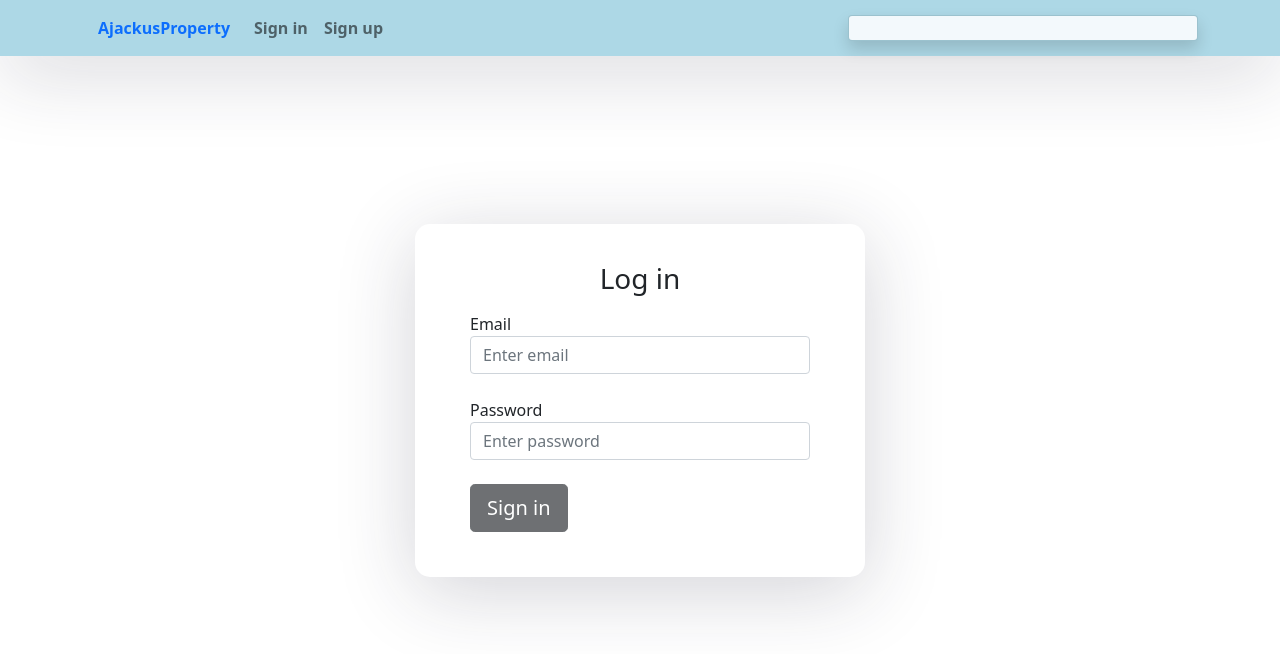
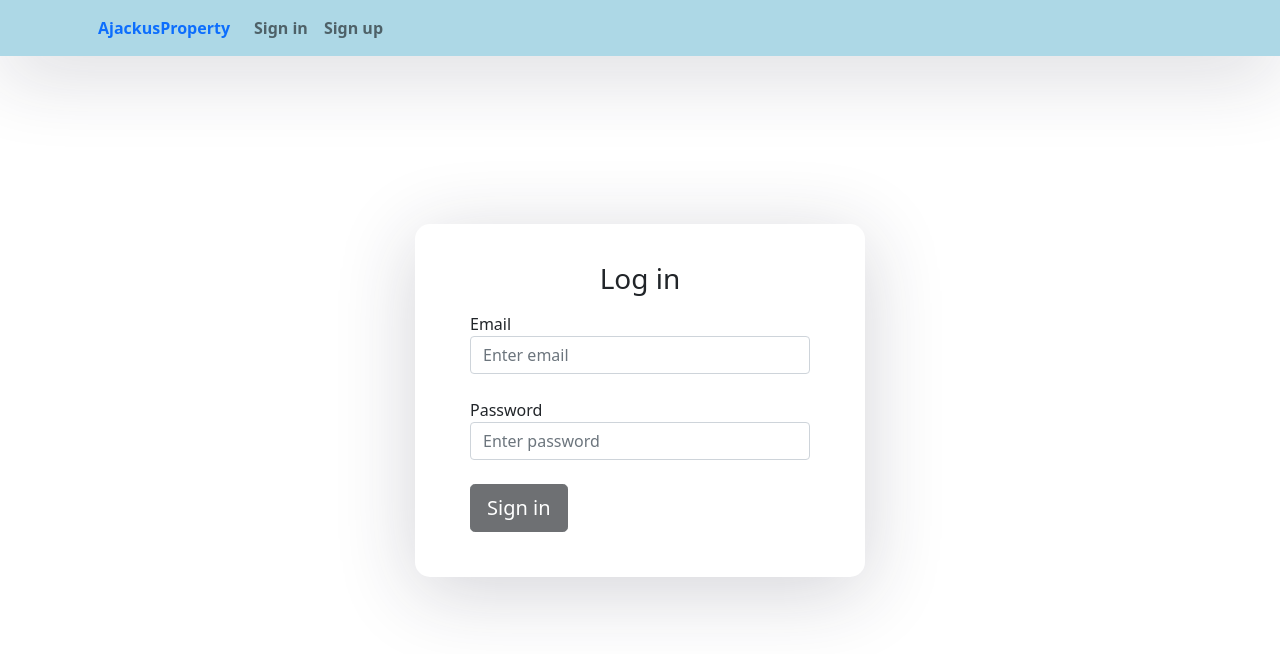
Before and after one commit to sadhvi23/react-property-app, a React (Create React App) app: page / in a window 1280 px wide. Shown: the top 654 px of the page. Built offline with nearby package versions, Linux system fonts and the light colour scheme.

Commit message:
Removed blank toaster from login and signup page

```diff
--- a/src/launchComponents/formLayouts/toasterMessage.js
+++ /dev/null
@@ -1,9 +0,0 @@
-import Toast from 'react-bootstrap/Toast'
-
-export const ToasterMessage = (props) => {
-    return (
-        <Toast>
-            <Toast.Body>{props.message}</Toast.Body>
-        </Toast>
-    );
-  }
--- a/src/launchComponents/launch.js
+++ b/src/launchComponents/launch.js
@@ -5,7 +5,6 @@ import { useFormik } from 'formik';
 
 import Login from './login'
 import SignUp from './signup'
-import { ToasterMessage } from "./formLayouts/toasterMessage"
 import { RouteLayout } from "./formLayouts/routeLayout"
 import LinkLayout from "./formLayouts/linkLayout"
 import TabHeaders from "../components/tabHeaders"
@@ -41,7 +40,6 @@ const Launch = () => {
               <LinkLayout path="/sign-up" label="Sign up" />
             </ul>
           </div>
-          <ToasterMessage message={user.message} />
         </div>
       </nav>
 
```
